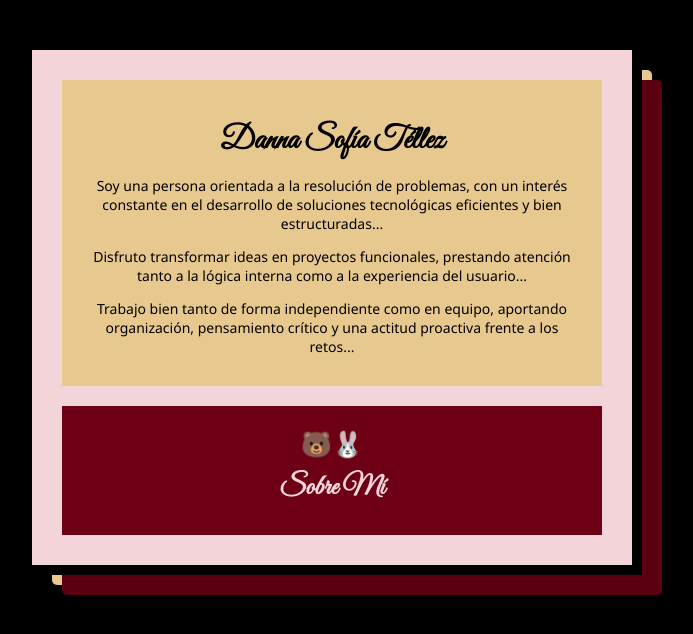
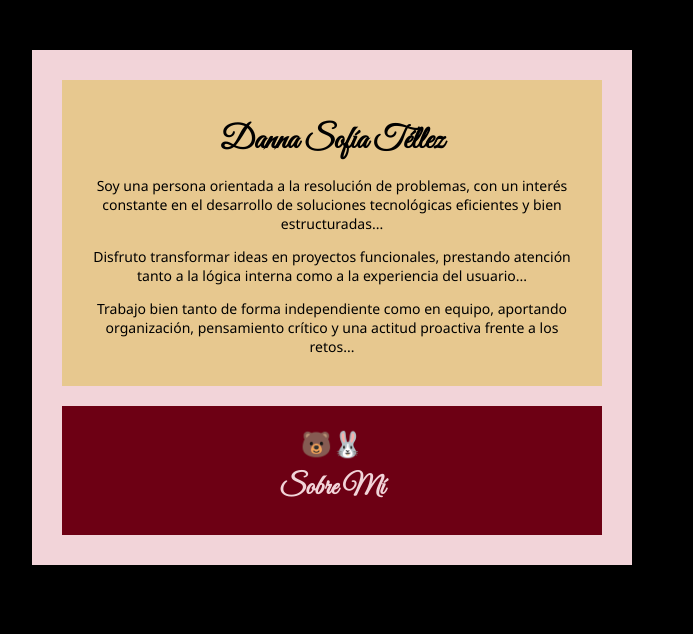
Before and after one commit to sunisonfire/Portfolio, a plain HTML site: page sobre-mi.html in a window 1280 px wide. Shown: the whole page, without its empty margins (308-1001 px from the left). Drawn offline with Linux system fonts and the light colour scheme.

Commit message:
final boss

```diff
--- a/style3.css
+++ b/style3.css
@@ -4,14 +4,13 @@ body {
     font-family: "Segoe UI", sans-serif;
 }
 
-/* CONTENEDOR */
 .contenedor {
     position: relative;
     width: 600px;
     margin: 50px auto;
 }
 
-/* CAPAS */
+
 .capa {
     position: absolute;
     width: 100%;
@@ -21,19 +20,7 @@ body {
     border-radius: 5px;
 }
 
-.capa1 {
-    background: #e7c88f;
-    z-index: 0;
-}
 
-.capa2 {
-    background: #5b0010;
-    top: 30px;
-    left: 30px;
-    z-index: 0;
-}
-
-/* TARJETA */
 .tarjeta {
     background: #f2d4d9;
     padding: 30px;
@@ -42,7 +29,6 @@ body {
     box-shadow: 10px 10px 0px #000;
 }
 
-/* CONTENIDO */
 .contenido {
     background: #e7c88f;
     padding: 20px;
@@ -60,7 +46,7 @@ p {
     margin-bottom: 10px;
 }
 
-/* CINTA */
+
 .cinta {
     background: #6d0014;
     margin-top: 20px;
```
Also changed, not shown: formulario.html (+1 -1 lines), index.html (+2 -5 lines), sobre-mi.html (+0 -2 lines), style1.css (+6 -16 lines), style2.css (+1 -10 lines).
